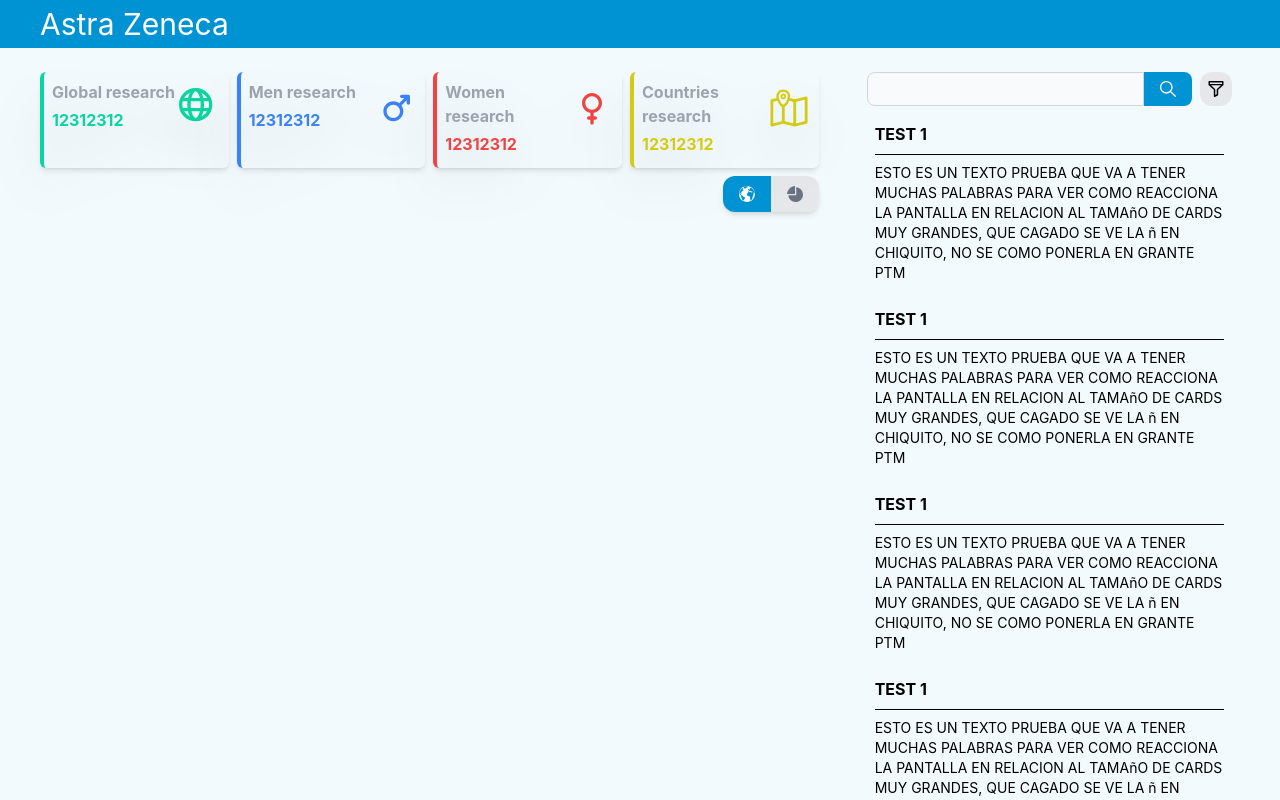
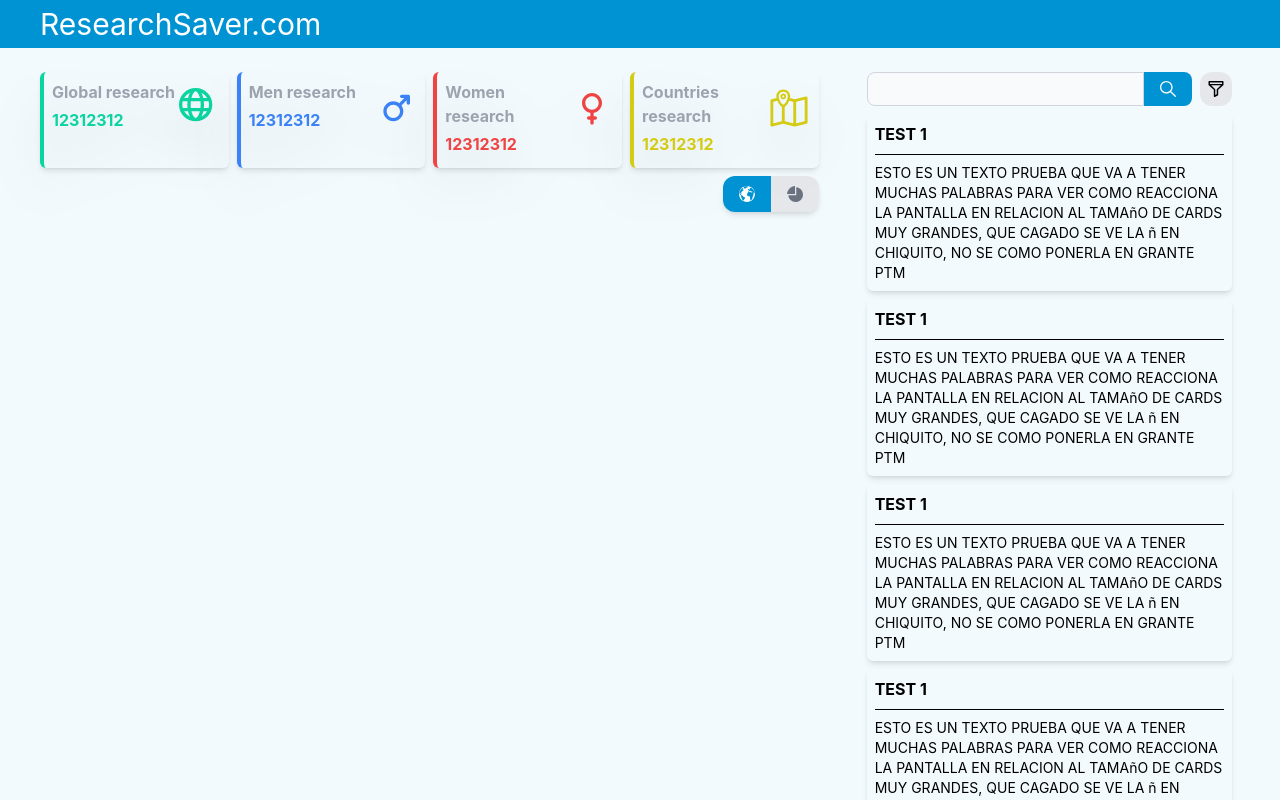
Before and after one commit to Talent-Land/covid19, a React (Create React App) app: page / in a window 1280 px wide. Shown: the top 800 px of the page. Built offline with nearby package versions, Linux system fonts and the light colour scheme.

Commit message:
Title research saver

```diff
--- a/src/components/cards/research_card.component.tsx
+++ b/src/components/cards/research_card.component.tsx
@@ -12,7 +12,7 @@ export const ResearchCard = ({ title, content }: props) => {
   return (
     <div
     onClick={() => setisOverview_active(true)}
-    className="hover:cursor-pointer bg-transparent hover:bg-blue-themeLighter rounded-md drop-shadow-3xl mr-2 my-2 p-2">
+    className="hover:cursor-pointer bg-transparent hover:bg-blue-themeLighter shadow-md rounded-md drop-shadow-3xl mr-2 my-2 p-2">
       {/* RESEARCH TITLE */}
       <div className="font-bold pb-2">{title}</div>
       <hr></hr>
--- a/src/containers/main.container.tsx
+++ b/src/containers/main.container.tsx
@@ -12,7 +12,7 @@ export const MainContainer = () => {
       </div>
       <div className="flex flex-col bg-blue-themeLighterAlt w-full">
         <div className="flex place-content-start place-items-center bg-blue-themePrimary w-full h-12">
-          <p className="text-3xl text-whiteT ml-10">Astra Zeneca</p>
+          <p className="text-3xl text-whiteT ml-10">ResearchSaver.com</p>
         </div>
         <div className="flex flex-row w-full gap-10">
           <div className="flex flex-col basis-8/12 mt-4">
```
